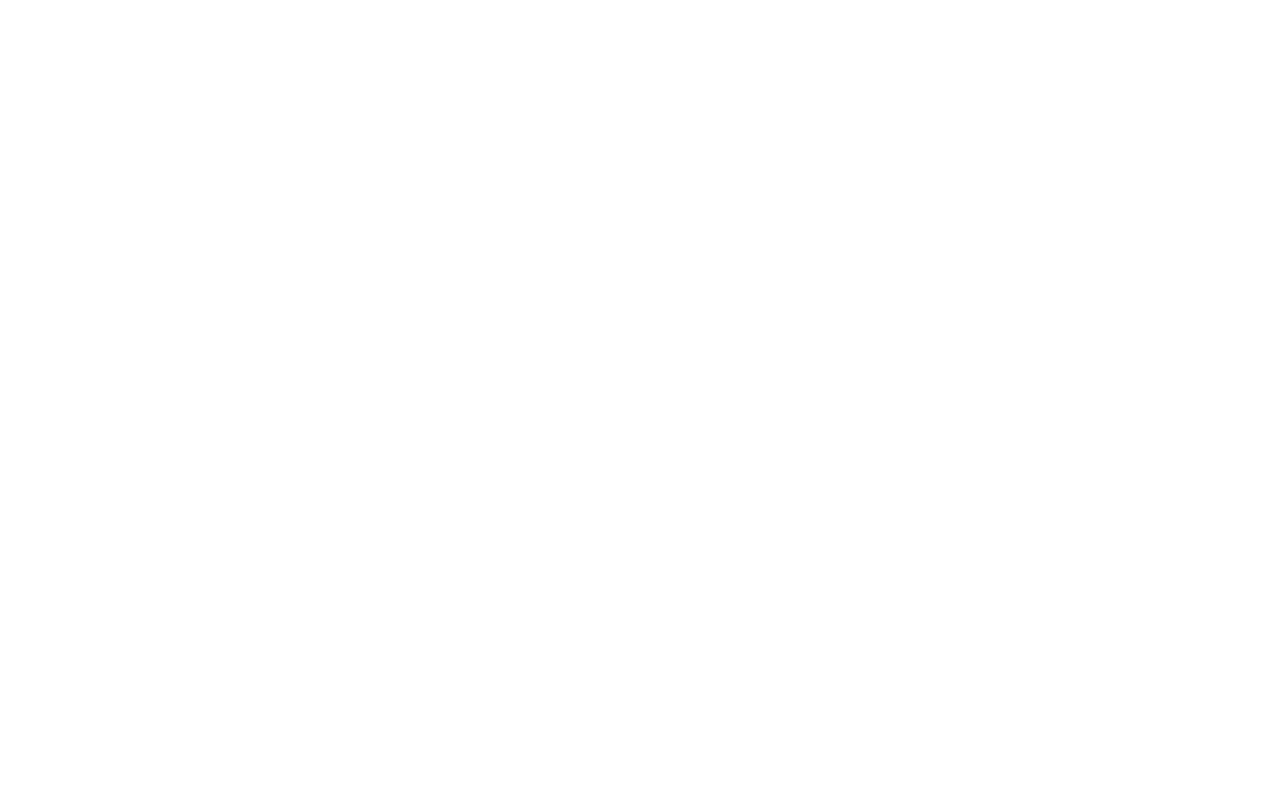
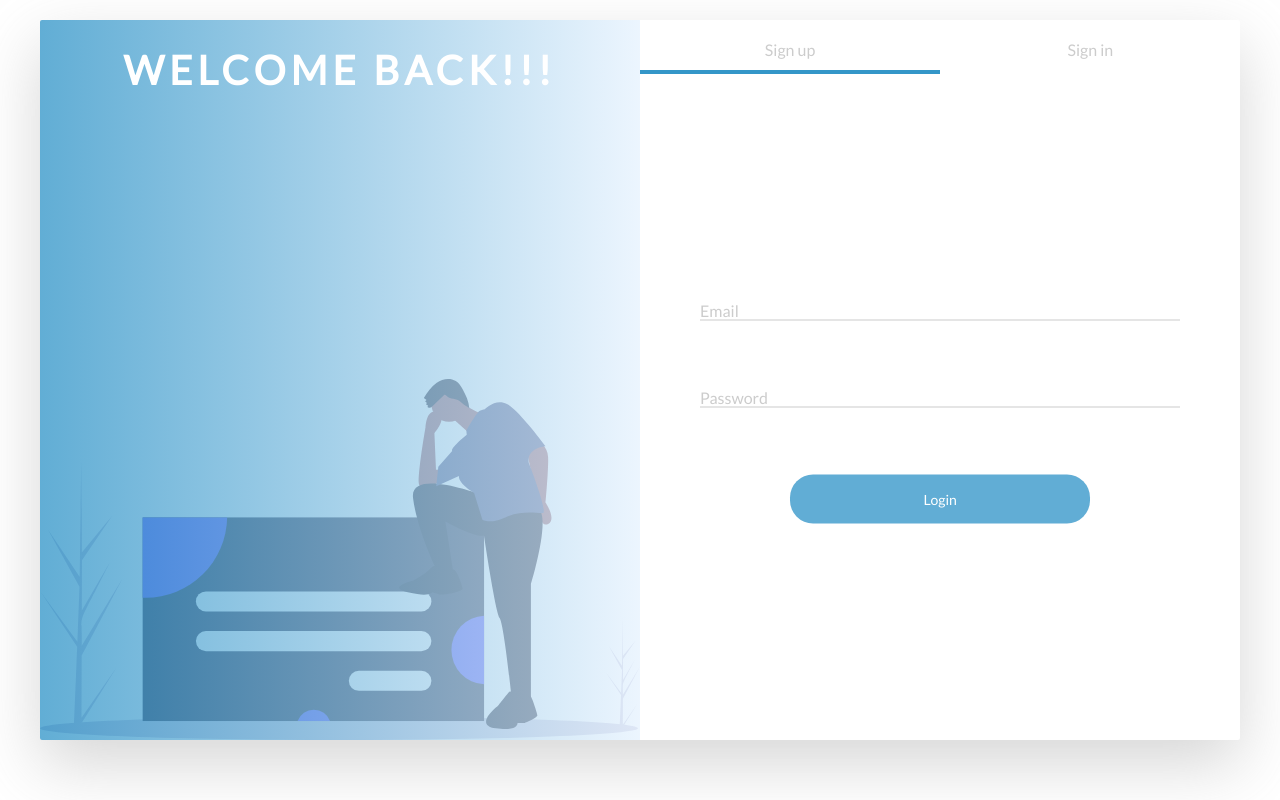
Before and after one commit to chinemelu/bill-splitting-app, a Vue app in the folder bill-splitting-app/: page /signin in a window 1280 px wide. Built offline with nearby package versions, Linux system fonts and the light colour scheme.

Commit message:
feat(sign in view): create sign in view
- create sign in view

```diff
--- a/bill-splitting-app/src/components/ui/Switcher.vue
+++ b/bill-splitting-app/src/components/ui/Switcher.vue
@@ -26,11 +26,11 @@
 </script>
 
 <style scoped>
-.signup-form-switcher ul li a  {
+.signup-form-switcher ul li a, .signin-form-switcher ul li a  {
   text-decoration: none;
   color: #ccc;
 }
-.signup-form-switcher > ul {
+.signup-form-switcher > ul,.signin-form-switcher > ul {
   list-style: none;
   width: 50%;
   padding: 0;
@@ -39,14 +39,24 @@
   top: 20px;
 }
 
-.signup-form-switcher ul li {
+.signin-form-switcher > ul {
+  right: 0;
+  list-style: none;
+  width: 50%;
+  padding: 0;
+  margin-top: 0px;
+  position: absolute;
+  top: 20px;
+}
+
+.signup-form-switcher ul li, .signin-form-switcher ul li {
   display: inline-block;
   width: 50%;
   text-align: center;
   position: relative
 }
 
-.signup-form-switcher ul li a::after {
+.signup-form-switcher ul li a::after, .signin-form-switcher ul li a::after  {
   content: '';
   display: block;
   height: 4px;
@@ -55,11 +65,13 @@
   top: 30px;
 }
 
-.signup-form-switcher .anchor-first-toggle::after {
+.signup-form-switcher .anchor-first-toggle::after,
+.signin-form-switcher .anchor-first-toggle::after {
   background-color: rgba(30, 139, 195, 0.9);
 }
 
-.signup-form-switcher .anchor-second-toggle::after {
+.signup-form-switcher .anchor-second-toggle::after,
+.signin-form-switcher .anchor-second-toggle::after {
   background-color: #d2d8d8;
 }
 
--- /dev/null
+++ b/bill-splitting-app/src/pages/home/Index.vue
@@ -0,0 +1,23 @@
+<template>
+  <div>
+    <!-- <sign-up-form></sign-up-form> -->
+    <sign-in-form></sign-in-form>
+  </div>
+</template>
+
+<script>
+// import SignupForm from '@/pages/home/SignupForm.vue';
+import SigninForm from '@/pages/home/SigninForm.vue';
+
+export default {
+  components: {
+    // 'sign-up-form': SignupForm,
+    'sign-in-form': SigninForm,
+  },
+};
+</script>
+
+
+<style scoped>
+
+</style>
--- /dev/null
+++ b/bill-splitting-app/src/pages/home/SigninForm.vue
@@ -0,0 +1,117 @@
+<template>
+  <div>
+    <div class="signin-form">
+      <div class="signin-form-section">
+        <switcher
+        switcherClass="signin-form"
+        leftSideLabel="Sign up"
+        rightSideLabel="Sign in"
+        >
+        </switcher>
+        <form action="POST" class="form-input-group">
+          <input-field
+          inputClass="signup-form"
+          placeholder="Email"
+          type="email"
+          :required=" true"
+          label="Email"
+          >
+          </input-field>
+          <input-field
+          inputClass="signup-form"
+          placeholder="Password"
+          type="password"
+          :required="true"
+          label="Password"
+          >
+          </input-field>
+          <app-button
+          buttonText="Login"
+          @click="handleSignin"
+          buttonClass="signup-form"
+          >
+
+          </app-button>
+        </form>
+        <div class="welcome-message-container">
+          <h1 class="welcome-message-body">
+            <span class="welcome-message-primary">Welcome Back!!!</span>
+          </h1>
+        </div>
+      </div>
+    </div>
+  </div>
+</template>
+
+<script>
+import AppButton from '@/components/ui/AppButton.vue';
+import InputField from '@/components/ui/InputField.vue';
+import Switcher from '@/components/ui/Switcher.vue';
+
+export default {
+  components: {
+    'app-button': AppButton,
+    'input-field': InputField,
+    switcher: Switcher,
+  },
+  methods: {
+    handleSignup() {
+      console.log('signed up');
+    },
+  },
+};
+</script>
+
+
+<style scoped>
+.signin-form {
+  border-radius: 2px;
+  padding: 0;
+  height: 95vh;
+  max-width: 95%;
+  margin: 20px auto;
+  background-image: linear-gradient(to left,
+                  rgba(228, 241, 254, 0.7), rgba(30, 139, 195, 0.7)),
+                    url('../../assets/undraw_sign_in_e6hj.svg');
+  background-position: bottom left;
+  background-size: 50%;
+  background-repeat: no-repeat;
+  height: 90vh;
+  position: relative;
+  box-shadow: 0 1.5rem 4rem rgba(204, 204, 204, 0.8)
+}
+
+.form-input-group {
+  margin: 20px auto;
+  width: 50%;
+  position: absolute;
+  top: 50%;
+  right: 0;
+  transform: translate(0, -50%);
+}
+.welcome-message-container {
+  position: relative;
+  color: #fff;
+  text-align: center;
+  font-weight: 800;
+}
+.welcome-message-body {
+  position: absolute;
+  top: 5px;
+  left: 25%;
+  transform: translateX(-50%);
+  width: 45%;
+}
+.welcome-message-primary {
+  display: block;
+  margin-bottom: 20px;
+  font-size: 40px;
+  text-transform: uppercase;
+  letter-spacing: 5px;
+}
+.signup-message {
+  display: block;
+  text-transform: uppercase;
+  letter-spacing: 7px;
+}
+</style>
--- a/bill-splitting-app/src/pages/signup/Index.vue
+++ /dev/null
@@ -1,20 +0,0 @@
-<template>
-  <div>
-    <sign-up-form></sign-up-form>
-  </div>
-</template>
-
-<script>
-import SignupForm from '@/pages/signup/SignupForm.vue';
-
-export default {
-  components: {
-    'sign-up-form': SignupForm,
-  },
-};
-</script>
-
-
-<style scoped>
-
-</style>
--- a/bill-splitting-app/src/router/index.js
+++ b/bill-splitting-app/src/router/index.js
@@ -7,7 +7,12 @@
   {
     path: '/',
     name: 'signup-form',
-    component: () => import('@/pages/signup/Index.vue'),
+    component: () => import('@/pages/home/Index.vue'),
+  },
+  {
+    path: '/signin',
+    name: 'signin-form',
+    component: () => import('@/pages/home/Index.vue'),
   },
 ];
 
```
Also changed, not shown: bill-splitting-app/src/assets/undraw_sign_in_e6hj.svg (added), bill-splitting-app/src/pages/home/SignupForm.vue (renamed from bill-splitting-app/src/pages/signup/SignupForm.vue).
